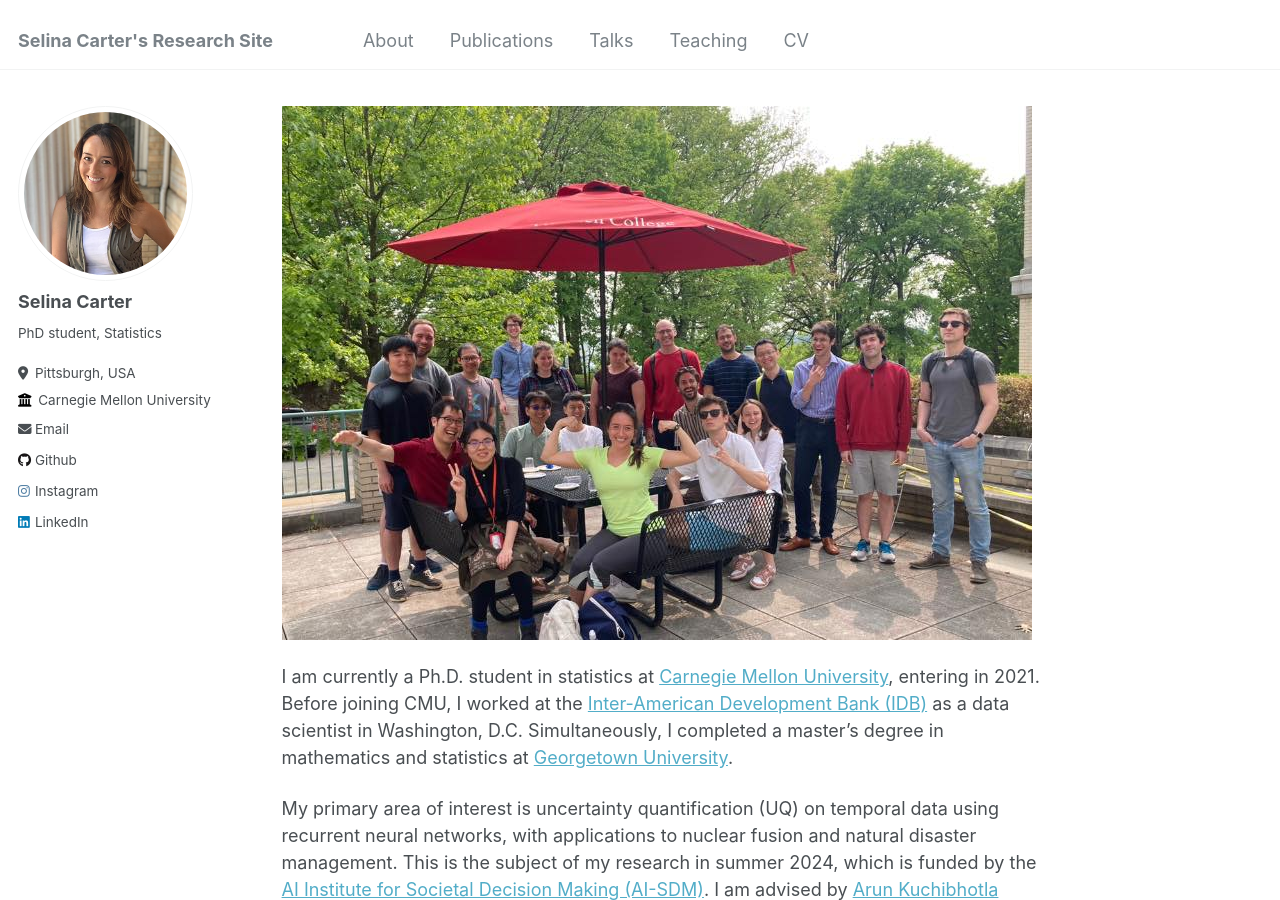
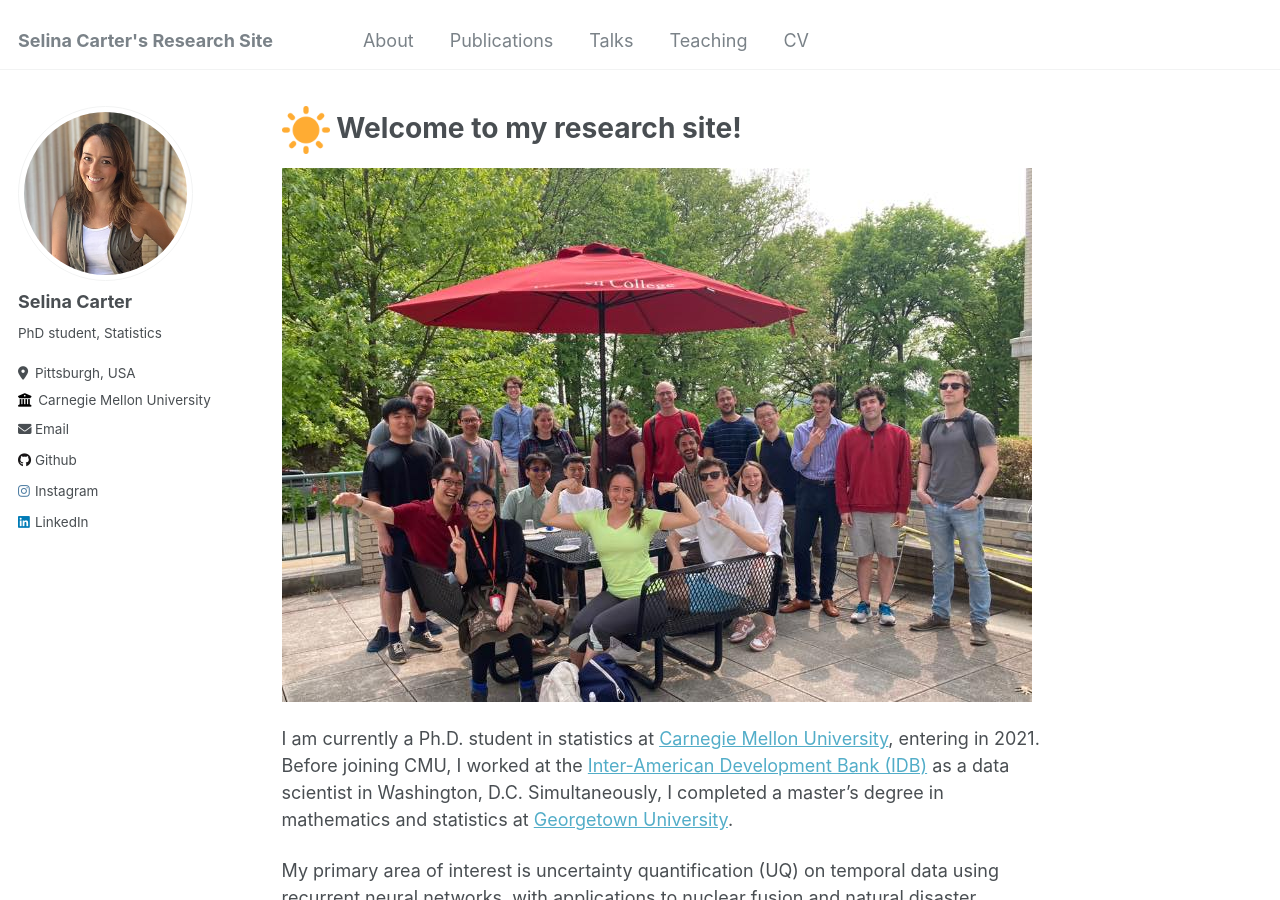
Before and after one commit to selinacarter/selinacarter.github.io, a Jekyll site: the page built from _pages/about.md, in a window 1280 px wide and 900 px high. Built offline with Jekyll 4.4.1, drawn with Linux system fonts in a browser that asks for light colours.

Commit message:
Try to fix About (it was giving 404 error)

```diff
--- a/_pages/about.md
+++ b/_pages/about.md
@@ -1,6 +1,6 @@
 ---
 permalink: /
-title: "<img src="/images/favicon.ico" width="25"> Welcome to my research site! <img src="/images/favicon.ico" width="25">"
+title: "![CMU colleagues](/images/favicon.ico) Welcome to my research site!"
 author_profile: true
 redirect_from:
   - /about/
@@ -15,7 +15,7 @@ I am currently a Ph.D. student in statistics at [Carnegie Mellon University](htt
 My primary area of interest is uncertainty quantification (UQ) on temporal data using recurrent neural networks, with applications to nuclear fusion and natural disaster management. This is the subject of my research in summer 2024, which is funded by the [AI Institute for Societal Decision Making (AI-SDM)](https://www.cmu.edu/ai-sdm/index.html). I am advised by [Arun Kuchibhotla (Statistics Department)](https://arun-kuchibhotla.github.io/), whose expertise includes forecasting methods and prediction intervals for temporal and online datasets.
 
 
-<img src="/images/favicon.ico" width="25"> Personal interests <img src="/images/favicon.ico" width="25">
+![CMU colleagues](/images/favicon.ico) Personal interests <img src="/images/favicon.ico" width="25">
 ======
 
 * I love [painting](https://www.instagram.com/selina.carter.art), especially portraits. I have taken art classes from an early age at the Maine College of Art and from various artists in Santa Fe, New Mexico.
```
